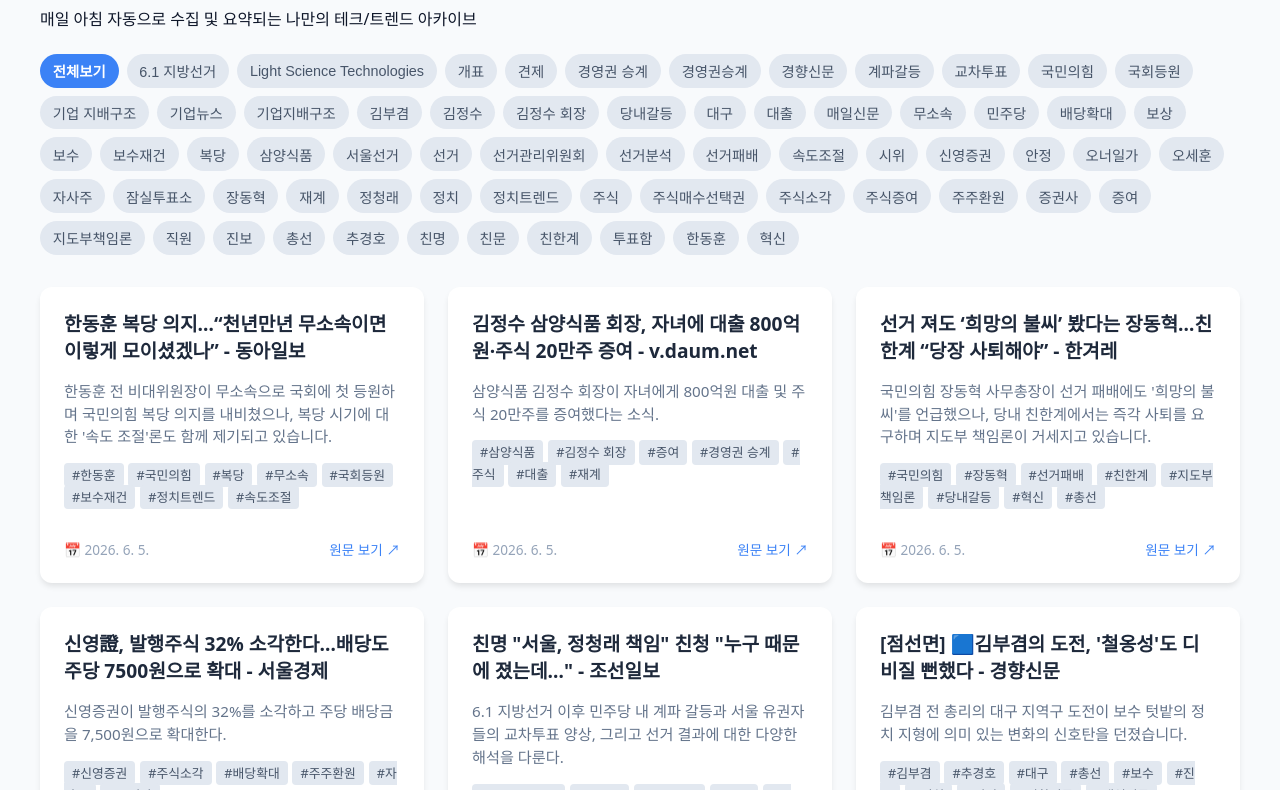
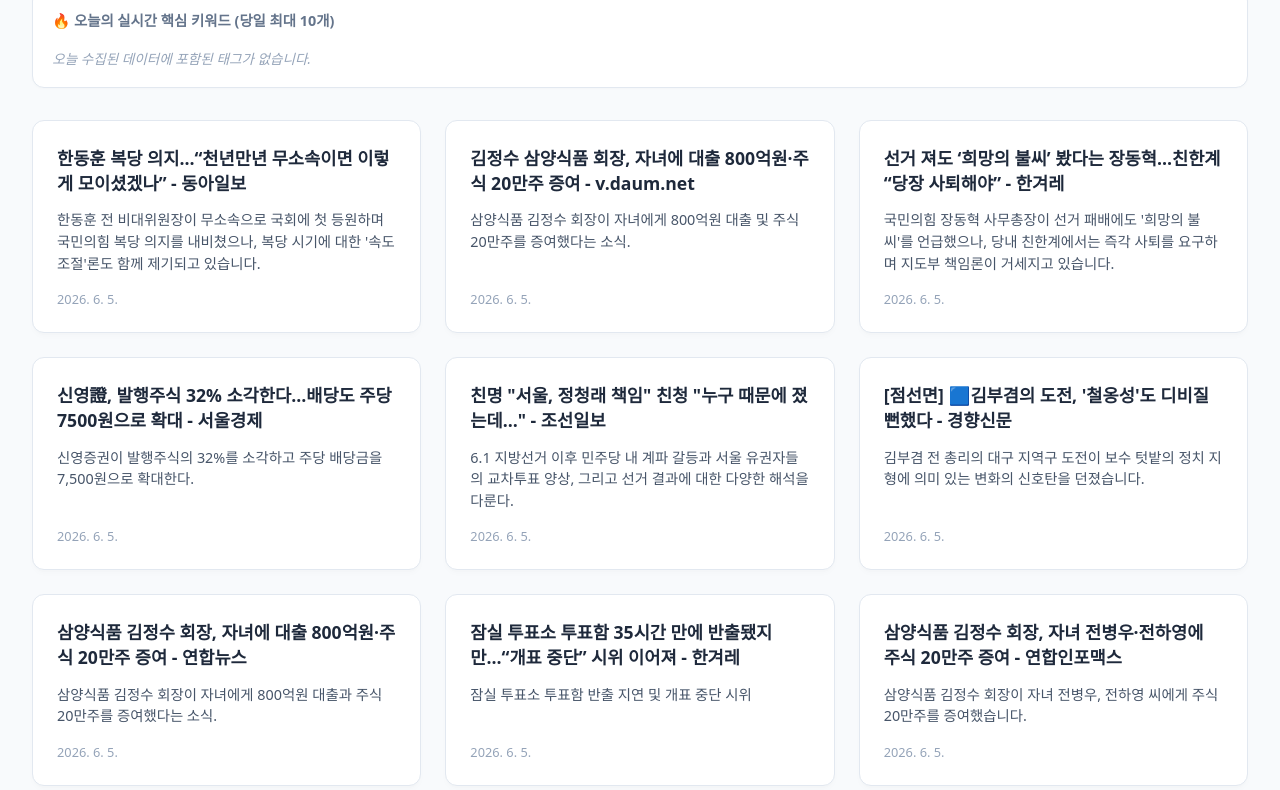
Before and after one commit to sdavids5889/stock_dashboard, an Astro site: page / in a window 1280 px wide. Shown: the part 115-905 px from the top of the page. Built offline with nearby package versions, Linux system fonts and the light colour scheme; Astro itself is replaced by a stand-in of ours.

Commit message:
메인페이지 재수정

```diff
--- a/src/pages/index.astro
+++ b/src/pages/index.astro
@@ -4,15 +4,29 @@ import { getCollection } from 'astro:content';
 // 1. 수집된 모든 마크다운 글 가져오기
 const allPosts = await getCollection('blog');
 
-// 2. 최신 날짜 순(pubDate 내림차순)으로 정렬
+// 2. 최신 날짜 순(pubDate 내림차순)으로 전체 정렬
 const sortedPosts = allPosts.sort((a, b) => b.data.pubDate.valueOf() - a.data.pubDate.valueOf());
 
-// 모든 고유 태그 수집 및 정렬
-const allTags = new Set<string>();
-sortedPosts.forEach(post => {
-  post.data.tags.forEach(tag => allTags.add(tag));
+// 3. [기획 반영] 한국 시간(KST) 기준 안전하게 '오늘' 날짜 문자열(YYYY. M. D.) 생성
+const todayStr = new Date().toLocaleDateString('ko-KR', { timeZone: 'Asia/Seoul' });
+
+// 4. [기획 반영] 오직 '오늘' 수집된 글만 정밀 필터링
+const todayPosts = sortedPosts.filter(post => {
+    const postDate = new Date(post.data.pubDate);
+    const postDateStr = postDate.toLocaleDateString('ko-KR', { timeZone: 'Asia/Seoul' });
+    return postDateStr === todayStr;
 });
-const uniqueTags = Array.from(allTags).sort();
+
+// 5. [기획 반영] 오늘 글에서만 고유 태그 수집 (누락 방지 예외 처리 포함)
+const todayTags = new Set<string>();
+todayPosts.forEach(post => {
+    if (post.data.tags && Array.isArray(post.data.tags)) {
+        post.data.tags.forEach(tag => todayTags.add(tag));
+    }
+});
+
+// 6. [기획 반영] 오늘 태그들을 정렬한 뒤 딱 '최대 10개'만 커트라인 적용
+const uniqueTags = Array.from(todayTags).sort().slice(0, 10);
 ---
 
 <html lang="ko">
@@ -21,86 +35,119 @@ const uniqueTags = Array.from(allTags).sort();
     <meta name="viewport" content="width=device-width, initial-scale=1.0" />
     <title>AI 정보 수집 요약 대시보드</title>
     <style>
-      body { font-family: system-ui, sans-serif; background: #f8fafc; color: #0f172a; max-width: 1200px; margin: 0 auto; padding: 2rem; }
-      .grid { display: grid; grid-template-columns: repeat(auto-fill, minmax(300px, 1fr)); gap: 1.5rem; margin-top: 2rem; }
-      .card { background: white; padding: 1.5rem; border-radius: 12px; box-shadow: 0 4px 6px -1px rgb(0 0 0 / 0.1); display: flex; flex-direction: column; justify-content: space-between; transition: transform 0.2s, opacity 0.3s ease-in-out, max-height 0.3s ease-in-out, padding 0.3s ease-in-out, margin 0.3s ease-in-out; overflow: hidden; }
-      .card:hover { transform: translateY(-4px); }
-      .card.hidden { opacity: 0; max-height: 0; padding-top: 0; padding-bottom: 0; margin-top: 0; margin-bottom: 0; transform: translateY(-10px); pointer-events: none; }
-      .title { font-size: 1.2rem; font-weight: bold; margin: 0 0 0.5rem 0; color: #1e293b; line-height: 1.4; }
-      .desc { font-size: 0.95rem; color: #64748b; line-height: 1.5; flex-grow: 1; display: -webkit-box; -webkit-line-clamp: 3; -webkit-box-orient: vertical; overflow: hidden; }
-      .meta { font-size: 0.85rem; color: #94a3b8; margin-top: 1rem; display: flex; justify-content: space-between; align-items: center; }
-      .tag { background: #e2e8f0; padding: 0.2rem 0.5rem; border-radius: 4px; font-size: 0.8rem; margin-right: 0.3rem; color: #475569; }
-      .filter-bar { display: flex; flex-wrap: wrap; gap: 0.5rem; margin-top: 1.5rem; margin-bottom: 1.5rem; }
-      .filter-tag { background: #e2e8f0; padding: 0.4rem 0.8rem; border-radius: 20px; font-size: 0.9rem; cursor: pointer; transition: all 0.2s ease-in-out; color: #475569; border: none; }
-      .filter-tag:hover { background: #cbd5e1; }
-      .filter-tag.active { background: #3b82f6; color: white; font-weight: bold; }
+        body {
+            font-family: 'Pretendard', system-ui, -apple-system, sans-serif;
+            background: #f8fafc;
+            color: #0f172a;
+            margin: 0;
+            padding: 2rem;
+        }
+        header {
+            margin-bottom: 2rem;
+        }
+        h1 {
+            font-size: 1.75rem;
+            font-weight: 700;
+            margin: 0 0 0.5rem 0;
+        }
+
+        /* 태그 섹션 스타일 */
+        .tag-container {
+            display: flex;
+            flex-wrap: wrap;
+            gap: 0.5rem;
+            margin-bottom: 2rem;
+            padding: 1.2rem;
+            background: white;
+            border-radius: 12px;
+            border: 1px solid #e2e8f0;
+            box-shadow: 0 1px 3px rgba(0,0,0,0.02);
+        }
+        .tag-title {
+            width: 100%;
+            font-size: 0.9rem;
+            font-weight: 600;
+            color: #64748b;
+            margin-bottom: 0.6rem;
+        }
+        .tag-badge {
+            background: #f1f5f9;
+            color: #334155;
+            padding: 0.3rem 0.8rem;
+            border-radius: 9999px;
+            font-size: 0.85rem;
+            font-weight: 500;
+            border: 1px solid #e2e8f0;
+        }
+        .no-tags {
+            color: #94a3b8;
+            font-size: 0.85rem;
+            font-style: italic;
+        }
+
+        /* 카드 그리드 스타일 */
+        .grid {
+            display: grid;
+            grid-template-columns: repeat(auto-fill, minmax(300px, 1fr));
+            gap: 1.5rem;
+        }
+        .card {
+            background: white;
+            padding: 1.5rem;
+            border-radius: 12px;
+            box-shadow: 0 4px 6px -1px rgba(0, 0, 0, 0.02), 0 2px 4px -1px rgba(0, 0, 0, 0.01);
+            border: 1px solid #e2e8f0;
+            display: flex;
+            flex-direction: column;
+            justify-content: space-between;
+        }
+        .card-title {
+            font-size: 1.1rem;
+            font-weight: 600;
+            margin: 0 0 0.5rem 0;
+            color: #1e293b;
+        }
+        .card-desc {
+            font-size: 0.9rem;
+            color: #475569;
+            line-height: 1.5;
+            margin-bottom: 1rem;
+        }
+        .card-footer {
+            font-size: 0.8rem;
+            color: #94a3b8;
+            display: flex;
+            justify-content: space-between;
+            align-items: center;
+        }
     </style>
 </head>
 <body>
     <header>
-      <h1>AI 패시브 요약 대시보드</h1>
-      <p>매일 아침 자동으로 수집 및 요약되는 나만의 테크/트렌드 아카이브</p>
+        <h1>AI 정보 수집 요약 대시보드</h1>
     </header>
 
-    <nav class="filter-bar" aria-label="태그 필터">
-      <button class="filter-tag active" data-tag="all">전체보기</button>
-      {uniqueTags.map(tag => (
-        <button class="filter-tag" data-tag={tag}>{tag}</button>
-      ))}
-    </nav>
+    <div class="tag-container">
+        <div class="tag-title">🔥 오늘의 실시간 핵심 키워드 (당일 최대 10개)</div>
+        {uniqueTags.length > 0 ? (
+            uniqueTags.map(tag => <span class="tag-badge">#{tag}</span>)
+        ) : (
+            <span class="no-tags">오늘 수집된 데이터에 포함된 태그가 없습니다.</span>
+        )}
+    </div>
 
-    <main class="grid">
-      {sortedPosts.length === 0 ? (
-        <p style="grid-column: 1/-1; text-align: center; color: #94a3b8; padding: 3rem;">아직 수집된 데이터가 없습니다. GitHub Actions를 가동해 보세요!</p>
-      ) : (
-        sortedPosts.map(post => (
-          <article class="card">
+    <div class="grid">
+        {sortedPosts.map(post => (
+            <div class="card">
                 <div>
-              <h2 class="title">
-                <a href={`/blog/${post.slug}`} style="text-decoration: none; color: inherit;">{post.data.title}</a>
-              </h2>
-              <p class="desc">{post.data.description}</p>
-              <div style="margin-top: 0.5rem; margin-bottom: 1rem;">
-                {post.data.tags.map((tag: string) => <span class="tag">#{tag}</span>)}
+                    <h2 class="card-title">{post.data.title}</h2>
+                    <p class="card-desc">{post.data.description || "요약 정보 요청 중..."}</p>
+                </div>
+                <div class="card-footer">
+                    <span>{new Date(post.data.pubDate).toLocaleDateString('ko-KR')}</span>
                 </div>
             </div>
-            <div class="meta">
-              <span>📅 {post.data.pubDate.toLocaleDateString('ko-KR')}</span>
-              <a href={post.data.sourceUrl} target="_blank" rel="noopener noreferrer" style="color: #3b82f6; text-decoration: none; font-weight: 500;">원문 보기 ↗</a>
+        ))}
     </div>
-          </article>
-        ))
-      )}
-    </main>
-
-    <script is:inline>
-      document.addEventListener('DOMContentLoaded', () => {
-        const filterButtons = document.querySelectorAll('.filter-tag');
-        const articleCards = document.querySelectorAll('.card');
-
-        filterButtons.forEach(button => {
-          button.addEventListener('click', (event) => {
-            const selectedTag = event.target.dataset.tag;
-
-            // 모든 버튼의 active 클래스를 제거하고 클릭된 버튼에 추가
-            filterButtons.forEach(btn => btn.classList.remove('active'));
-            event.target.classList.add('active');
-
-            articleCards.forEach(card => {
-              const tagsContainer = card.querySelector('div[style*="margin-top: 0.5rem; margin-bottom: 1rem;"]');
-              if (tagsContainer) {
-                const cardTags = Array.from(tagsContainer.querySelectorAll('.tag')).map(tagSpan => tagSpan.textContent.replace('#', ''));
-
-                if (selectedTag === 'all' || cardTags.includes(selectedTag)) {
-                  card.classList.remove('hidden');
-                } else {
-                  card.classList.add('hidden');
-                }
-              }
-            });
-          });
-        });
-      });
-    </script>
 </body>
 </html>
```
Lines whose indentation alone changed are shown as unchanged.
